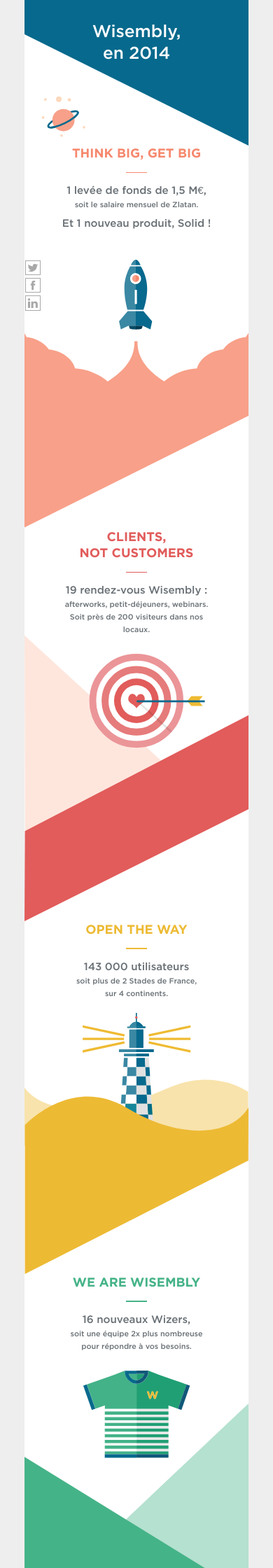
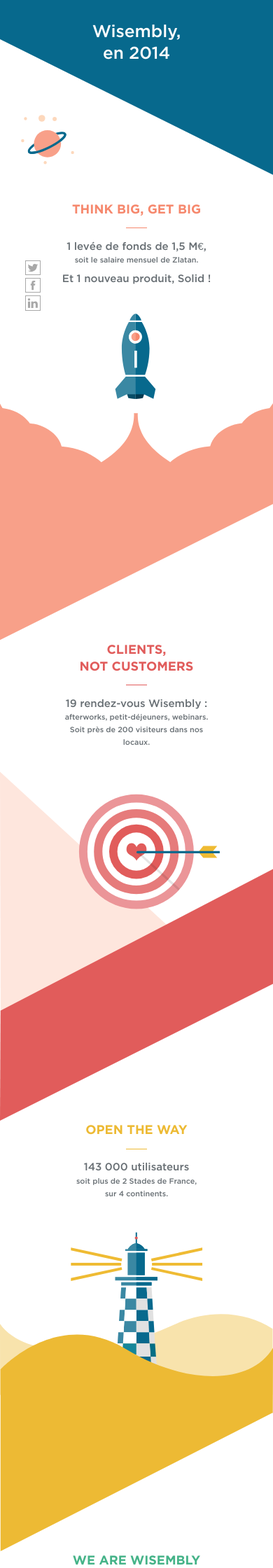
Before and after one commit to Wisembly/2017, a PHP site: page / in a window 390 px wide. Shown: the top 2240 px of the page at 70% size. Run offline with PHP 8.4, Linux system fonts and the light colour scheme; style sheets or scripts are compiled from the project's sources.

Commit message:
Reworked version for responsive awesomeness.

```diff
--- a/dist/css/style.css
+++ b/dist/css/style.css
@@ -366,7 +366,8 @@ html {
     font-size: 45%; }
 
   .Wrapper {
-    width: 320px; }
+    min-width: 320px;
+    width: 100%; }
  }
 
 /* Sections */
@@ -376,26 +377,22 @@ html {
   padding: 4rem 0 20rem 0; }
 
 .FirstValue {
-  background: url('../images/firstvalue.svg') center top no-repeat;
-  height: 115rem;
   margin-top: -26rem;
-  padding-top: 26rem; }
+  position: relative; }
+  .FirstValue .ValueContent {
+    top: 26rem; }
 
 .SecondValue {
-  background: url('../images/secondvalue.svg') center bottom no-repeat;
-  height: 91.4rem; }
+  position: relative; }
 
 .ThirdValue {
-  background: url('../images/thirdvalue.svg') center bottom no-repeat;
-  height: 81.8rem; }
+  position: relative; }
 
 .FourthValue {
-  background: url('../images/fourthvalue.svg') center bottom no-repeat;
-  height: 100rem; }
+  position: relative; }
 
 .FifthValue {
-  background: url('../images/fifthvalue.svg') center bottom no-repeat;
-  height: 46rem; }
+  position: relative; }
 
 .SocialSharing {
   list-style: none;
@@ -425,30 +422,36 @@ html {
 
 .Footer {
   color: #FFFFFF;
-  background: url('../images/footer.svg') center top no-repeat;
-  height: 62.5rem;
-  padding-top: 28.5rem; }
+  position: relative; }
+
+.FooterContent {
+  position: absolute;
+  top: 27rem;
+  left: 0;
+  right: 0; }
+
+.FooterHack {
+  height: 2px;
+  position: absolute;
+  width: 100%;
+  bottom: 0;
+  background: #07698D; }
 
 @media screen and (max-width: 480px) {
+  .Header {
+    padding-bottom: 30rem; }
+
   .FirstValue {
-    padding-top: 22rem;
-    height: 98rem; }
+    margin-top: -35rem; }
+    .FirstValue .ValueContent {
+      top: 32rem; }
 
-  .SecondValue {
-    height: 78rem; }
 
-  .ThirdValue {
-    height: 70rem; }
 
-  .FourthValue {
-    height: 86rem; }
 
-  .FifthValue {
-    height: 40rem; }
 
-  .Footer {
-    padding-top: 22rem;
-    height: 53.25rem; }
+  .Footer .FooterContent {
+    top: 23rem; }
  }
 
 /* Headings */
@@ -457,6 +460,12 @@ html {
   line-height: 4.4rem;
   font-weight: 500;
   margin: 0; }
+
+.ValueContent {
+  position: absolute;
+  top: 0;
+  left: 0;
+  right: 0; }
 
 .ValueTitle {
   font-size: 2.5rem;
--- a/index.html
+++ b/index.html
@@ -8,7 +8,7 @@
 		<meta property="og:type" content="website">
 		<meta property="og:url" content="http://2015.wisembly.com">
 		<meta property="og:description" content="Wisembly vous souhaite une belle et solide année 2015.">
-		<link rel="stylesheet" href="dist/css/style.min.css" />
+		<link rel="stylesheet" href="dist/css/style.css" />
 		<link rel="icon" type="image/x-icon" href="dist/favicon.ico">
 	</head>
 	<body>
@@ -20,35 +20,54 @@
 			</header>
 
 			<section class="FirstValue">
+				<img src="dist/images/firstvalue.svg" />
+				<div class="ValueContent">
 					<h2 class="ValueTitle FirstValue-title">Think big, get big</h2>
 					<p class="ValueCaption"><span class="Highlight">1 levée de fonds de 1,5 M€,</span> soit le salaire mensuel de Zlatan.</p>
 					<p class="ValueCaption"><span class="Highlight">Et 1 nouveau produit, Solid !</span></p>
+				</div>
 			</section>
 
 			<section class="SecondValue">
+				<img src="dist/images/secondvalue.svg" />
+				<div class="ValueContent">
 					<h2 class="ValueTitle SecondValue-title"><span class="Title--block">Clients,</span>not customers</h2>
 					<p class="ValueCaption"><span class="Highlight">19 rendez-vous Wisembly :</span> afterworks, petit-déjeuners, webinars. Soit près de 200 visiteurs dans nos locaux.</p>
+				</div>
 			</section>
 
 			<section class="ThirdValue">
+				<img src="dist/images/thirdvalue.svg" />
+				<div class="ValueContent">
 					<h2 class="ValueTitle ThirdValue-title">Open the way</h2>
 					<p class="ValueCaption"><span class="Highlight">143 000 utilisateurs</span> soit plus de 2 Stades de France, <br>sur 4 continents.</p>
+				</div>
 			</section>
 
 			<section class="FourthValue">
+				<img src="dist/images/fourthvalue.svg" />
+				<div class="ValueContent">
 					<h2 class="ValueTitle FourthValue-title">We are Wisembly</h2>
 					<p class="ValueCaption"><span class="Highlight">16 nouveaux Wizers,</span>  soit une équipe 2x plus nombreuse <br>pour répondre à vos besoins.</p>
+				</div>
 			</section>
 
 			<section class="FifthValue">
+				<img src="dist/images/fifthvalue.svg" />
+				<div class="ValueContent">
 					<h2 class="ValueTitle FifthValue-title"><span class="Title--block">Work hard,</span> play hard</h2>
 					<p class="ValueCaption"><span class="Highlight">160 000 lignes de code.</span> Mises bout à bout, cela représente plus <br>d'1 million de balles de ping-pong empilées.</p>
+				</div>
 			</section>
 
-			<header class="Footer">
-				<h2 class="FooterHeading">L'équipe Wisembly</h1>
+			<section class="Footer">
+				<img src="dist/images/footer.svg" />
+				<div class="FooterContent">
+					<h2 class="FooterHeading">L'équipe Wisembly</h2>
 					<p class="FooterText">vous remercie de votre confiance et vous donne rendez-vous <span class="Span--xlarge">en 2015</span> pour de <span class="Span--underline">solides</span> aventures.</p>
-			</header>
+				</div>
+				<div class="FooterHack"></div>
+			</section>
 
 		</div>
 
--- a/src/scss/style.scss
+++ b/src/scss/style.scss
@@ -40,7 +40,8 @@ html {
 	}
 
 	.Wrapper {
-		width: 320px;
+		min-width: 320px;
+		width: 100%;
 	}
 
 }
@@ -55,34 +56,42 @@ html {
 
 .FirstValue {
 	// background: url('../images/firstvalue.png') center top no-repeat;
-	background: url('../images/firstvalue.svg') center top no-repeat;
-	height: 115rem;
+	// background: url('../images/firstvalue.svg') center top no-repeat;
+	// min-height: 115rem;
 	margin-top: -26rem;
-	padding-top: 26rem;
+	position: relative;
+	// padding-top: 26rem;
+	.ValueContent {
+		top: 26rem;
+	}
 }
 
 .SecondValue {
 	// background: url('../images/secondvalue.png') center bottom no-repeat;
-	background: url('../images/secondvalue.svg') center bottom no-repeat;
-	height: 91.4rem;
+	// background: url('../images/secondvalue.svg') center bottom no-repeat;
+	position: relative;
+	// height: 91.4rem;
 }
 
 .ThirdValue {
 	// background: url('../images/thirdvalue.png') center bottom no-repeat;
-	background: url('../images/thirdvalue.svg') center bottom no-repeat;
-	height: 81.8rem;
+	// background: url('../images/thirdvalue.svg') center bottom no-repeat;
+	position: relative;
+	// height: 81.8rem;
 }
 
 .FourthValue {
 	// background: url('../images/fourthvalue.png') center bottom no-repeat;
-	background: url('../images/fourthvalue.svg') center bottom no-repeat;
-	height: 100rem;
+	// background: url('../images/fourthvalue.svg') center bottom no-repeat;
+	position: relative;
+	// height: 100rem;
 }
 
 .FifthValue {
 	// background: url('../images/fifthvalue.png') center bottom no-repeat;
-	background: url('../images/fifthvalue.svg') center bottom no-repeat;
-	height: 46rem;
+	// background: url('../images/fifthvalue.svg') center bottom no-repeat;
+	position: relative;
+	// height: 46rem;
 }
 
 .SocialSharing {
@@ -119,38 +128,61 @@ html {
 
 .Footer {
 	color: $White;
+	position: relative;
 	// background: url('../images/footer.png') center top no-repeat;
-	background: url('../images/footer.svg') center top no-repeat;
-	height: 62.5rem;
-	padding-top: 28.5rem;
+	// background: url('../images/footer.svg') center top no-repeat;
+	// height: 62.5rem;
+	// padding-top: 28.5rem;
+}
+
+.FooterContent {
+	position: absolute;
+	top: 27rem;
+	left: 0;
+	right: 0;
+}
+
+.FooterHack {
+	height: 2px;
+	position: absolute;
+	width: 100%;
+	bottom: 0;
+	background: $WisemblyBlue;
 }
 
 @media screen and (max-width: 480px) {
 
+	.Header {
+		padding-bottom: 30rem;
+	}
+
 	.FirstValue {
-		padding-top: 22rem;
-		height: 98rem;
+		margin-top: -35rem;
+
+		.ValueContent {
+			top: 32rem;
+		}
+
 	}
 
 	.SecondValue {
-		height: 78rem;
 	}
 
 	.ThirdValue {
-		height: 70rem;
 	}
 
 	.FourthValue {
-		height: 86rem;
 	}
 
 	.FifthValue {
-		height: 40rem;
 	}
 
 	.Footer {
-		padding-top: 22rem;
-		height: 53.25rem
+		// padding-top: 22rem;
+		// height: 53.25rem
+		.FooterContent {
+			top: 23rem;
+		}
 	}
 
 }
@@ -178,6 +210,13 @@ html {
 // 	}
 
 // }
+
+.ValueContent {
+	position: absolute;
+	top: 0;
+	left: 0;
+	right: 0;
+}
 
 .ValueTitle {
 	font-size: 2.5rem;
```
Lines whose indentation alone changed are shown as unchanged.
